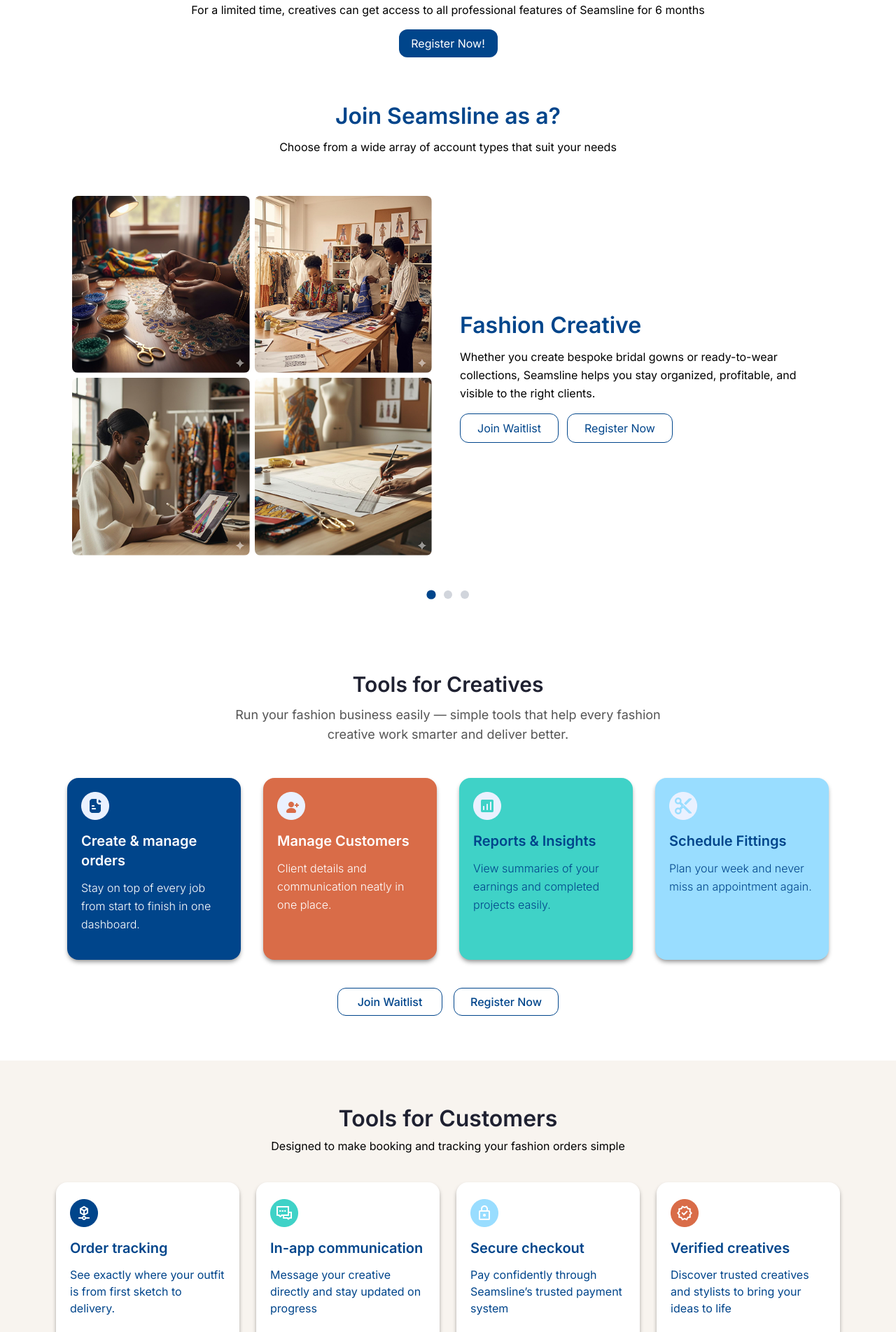
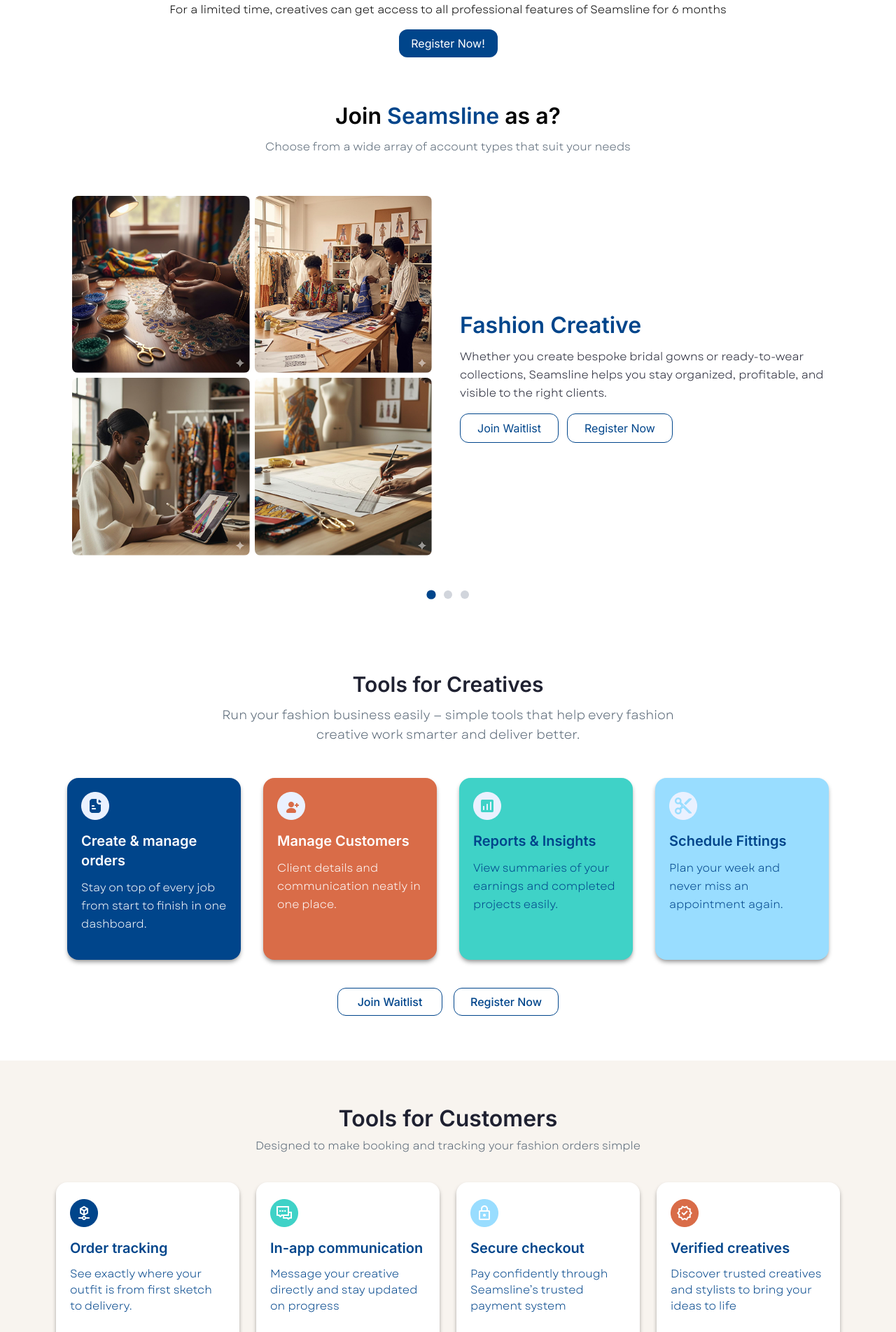
Before and after one commit to Dimex19/seamsline, a React (Vite) app: page / in a window 1280 px wide. Shown: the part 893-2797 px from the top of the page at 70% size. Built offline with nearby package versions, Linux system fonts and the light colour scheme.

Commit message:
garet font implemented

```diff
--- a/src/components/Footer.tsx
+++ b/src/components/Footer.tsx
@@ -7,7 +7,7 @@
 
 const Footer = () => {
   return (
-    <footer className="bg-[#00458B] text-white px-6 md:px-12 lg:px-[100px] py-8 font-[Sora]">
+    <footer className="bg-[#00458B] font-[Inter] text-white px-6 md:px-12 lg:px-[100px] py-8">
       {/* Logo */}
       <div className="flex justify-center md:justify-start">
         <img src={Logo} alt="Logo" className="w-[120px] md:w-40" />
@@ -21,8 +21,8 @@
       {/* Main Section */}
       <div className="flex flex-col md:flex-row justify-between gap-8 md:gap-16">
         {/* Left Section */}
-        <div className="md:w-[50%]">
-          <p className="mb-3 text-sm md:text-base">
+        <div className="md:w-[480px]">
+          <p className="mb-3 text-sm md:text-base font-garet font-light">
             The all-in-one workspace for modern fashion creatives built to bring
             structure to your creativity.
           </p>
--- a/src/components/Hero.tsx
+++ b/src/components/Hero.tsx
@@ -32,7 +32,7 @@
             <span className="text-[#3FD2C7]">Creativity</span> meets{" "}
             <span className="text-[#D96C48]">Structure</span>
           </h1>
-          <p className="font-light text-base md:text-lg mb-8 max-w-md">
+          <p className="font-light text-base md:text-lg mb-8 w-[530px] font-garet">
             From managing client orders to showcasing collections, Seamsline gives creatives
             the tools to work smarter, look professional, and scale beyond the rack.
           </p>
@@ -50,7 +50,7 @@
               >
                 Register Now
               </button>
-              <p className="text-[11px] text-center mt-1 w-[140px] leading-tight">
+              <p className="text-[10px] text-center mt-1 w-[140px] leading-tight">
                 Register now and get 6 months free on PRO plan
               </p>
             </div>
--- a/src/components/JoinSeamsline.tsx
+++ b/src/components/JoinSeamsline.tsx
@@ -58,10 +58,10 @@
 
   return (
     <div className="font-[Inter] text-center pt-[60px] pb-10 px-5 sm:px-8 md:px-[60px] lg:px-[103px]">
-      <h3 className="font-semibold text-[24px] sm:text-[28px] md:text-[32px] text-[#00458B] mb-2">
-        Join Seamsline as a?
+      <h3 className="font-semibold text-[24px] sm:text-[28px] md:text-[32px] mb-2">
+        Join <span className="text-[#00458B]">Seamsline</span> as a?
       </h3>
-      <p className="text-[14px] sm:text-[16px] mb-10">
+      <p className="text-[16px] text-[#576675] font-garet font-light sm:text-[16px] mb-10">
         Choose from a wide array of account types that suit your needs
       </p>
 
@@ -102,7 +102,7 @@
               <h2 className="text-[#00458B] font-semibold text-[22px] sm:text-[26px] md:text-[32px] mb-2">
                 {section.title}
               </h2>
-              <p className="text-[14px] sm:text-[16px] mb-4 leading-relaxed">
+              <p className="text-[14px] sm:text-[16px] font-garet font-light text-[#1F2131] mb-4 leading-relaxed">
                 {section.text}
               </p>
 
--- a/src/components/Register.tsx
+++ b/src/components/Register.tsx
@@ -18,7 +18,7 @@
     <>
         <div className="pt-[60px] text-center font-[Inter]">
             <h2 className="text-[rgb(217,108,72)] font-semibold text-2xl px-10 md:px-0 md:text-[32px]">Register and get 6 months PRO plan for free!!!</h2>
-            <p className="text-[16px] mb-4">For a limited time, creatives can get access to all professional features of Seamsline for 6 months</p>
+            <p className="text-[16px] mb-4 font-garet">For a limited time, creatives can get access to all professional features of Seamsline for 6 months</p>
             <button onClick={() => setActiveModal('register')} className="w-[141px] h-10 bg-[#00458B] text-[#FFFFFF] rounded-xl hover:bg-[#FFFFFF] hover:text-[#00458B] hover:border hover:border-[#00458B]">Register Now!</button>
         </div>
         {activeModal === 'register' && (
--- a/src/components/ToolsForCreatives.tsx
+++ b/src/components/ToolsForCreatives.tsx
@@ -55,7 +55,7 @@
       <h3 className="font-semibold text-2xl sm:text-3xl text-[#1F2131] mb-3">
         Tools for Creatives
       </h3>
-      <p className="text-sm sm:text-base md:text-lg mb-12 text-[#555] max-w-2xl mx-auto">
+      <p className="text-sm sm:text-base md:text-lg mb-12 font-garet font-light text-[#576675] max-w-2xl mx-auto">
         Run your fashion business easily — simple tools that help every fashion creative work
         smarter and deliver better.
       </p>
@@ -75,7 +75,7 @@
           >
             <img src={card.icon} alt={card.title} className="w-10 h-10" />
             <h2 className="mt-4 text-lg sm:text-xl font-semibold">{card.title}</h2>
-            <p className="mt-3 text-sm sm:text-base font-light leading-relaxed">
+            <p className="mt-3 text-[16px] sm:text-base font-garet font-light  leading-relaxed">
               {card.text}
             </p>
           </div>
--- a/src/components/ToolsForCustomers.tsx
+++ b/src/components/ToolsForCustomers.tsx
@@ -54,7 +54,7 @@
       <h3 className="font-semibold text-2xl sm:text-3xl lg:text-[32px] text-[#1F2131] mb-2">
         Tools for Customers
       </h3>
-      <p className="text-sm sm:text-base lg:text-[16px] mb-10 max-w-2xl mx-auto">
+      <p className="text-sm sm:text-base lg:text-[16px] font-garet font-light text-[#576675] mb-10 max-w-2xl mx-auto">
         Designed to make booking and tracking your fashion orders simple
       </p>
 
@@ -71,7 +71,7 @@
           >
             <img src={card.icon} alt={card.title} className="w-10 h-10" />
             <h2 className="mt-4 text-lg sm:text-xl font-semibold">{card.title}</h2>
-            <p className="mt-3 text-sm sm:text-base w-full max-w-[245px]">{card.text}</p>
+            <p className="mt-3 text-sm sm:text-[16px] font-light font-garet w-full max-w-[245px]">{card.text}</p>
           </div>
         ))}
       </div>
--- a/src/components/ToolsForVendors.tsx
+++ b/src/components/ToolsForVendors.tsx
@@ -52,7 +52,7 @@
       <h3 className="font-semibold text-2xl sm:text-3xl lg:text-[32px] text-[#1F2131] mb-2">
         Tools for Vendors
       </h3>
-      <p className="text-sm sm:text-base mb-10 max-w-[600px] mx-auto">
+      <p className="text-sm sm:text-[16px] font-garet font-light text-[#576675] mb-10 max-w-[600px] mx-auto">
         Sell fabrics, trims, and tools directly to the creatives who need them
       </p>
 
@@ -69,7 +69,7 @@
             <img src={card.icon} alt={card.title} className="w-10 h-10 sm:w-12 sm:h-12 shrink-0" />
             <div className="text-start">
               <h2 className="text-lg sm:text-xl font-semibold">{card.title}</h2>
-              <p className="mt-2 text-sm sm:text-base">{card.text}</p>
+              <p className="mt-2 text-sm sm:text-[16px] font-garet font-light">{card.text}</p>
             </div>
           </div>
         ))}
--- a/src/index.css
+++ b/src/index.css
@@ -67,7 +67,19 @@
   }
 } */
 
+@font-face {
+  font-family: Garet;
+  src: url('./assets/fonts/Garet-Book.woff2') format('woff2');
+  /* font-weight: 400;
+  font-style: normal;
+  font-display: swap; */
+}
+
 @import "tailwindcss";
+
+@theme {
+    --font-garet: Garet, "sans-serif";
+}
 
 button {
   cursor: pointer;
@@ -82,26 +94,9 @@
   scrollbar-width: none;     /* Firefox */
 }
 
-/* 👇 Define your font files inside @font-face */
-@font-face {
-  font-family: 'Garet';
-  src: url('./assets/fonts/Garet-Book.woff2') format('woff2');
-  font-weight: 400;
-  font-style: normal;
-  font-display: swap;
-}
-
-@font-face {
-  font-family: 'Garet';
-  src: url('./assets/fonts/Garet-Heavy.woff2') format('woff2');
-  font-weight: 700;
-  font-style: normal;
-  font-display: swap;
-}
-
 /* 👇 Register your font globally using the root element */
-@layer theme {
+/* @layer theme {
   :root {
     --font-garet: 'Garet', sans-serif;
   }
-}
+} */
```
